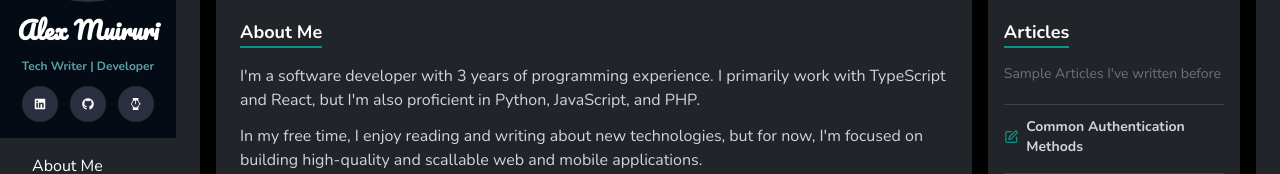
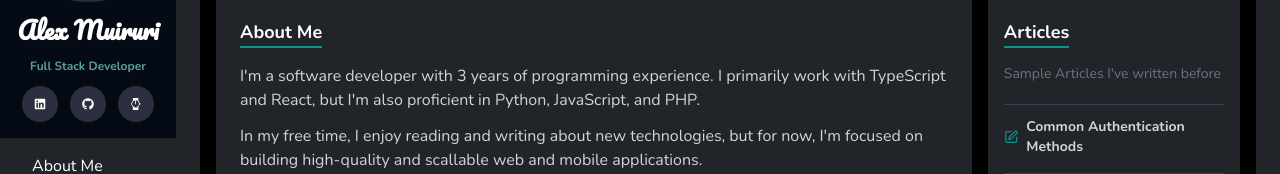
Before and after one commit to alexmuirurik/alexmuirurik, a Next.js app: page / in a window 1280 px wide. Shown: the part 174-348 px from the top of the page. Built offline with nearby package versions, Linux system fonts and the light colour scheme.

Commit message:
Added correct name

```diff
--- a/src/components/template/Sidebar.tsx
+++ b/src/components/template/Sidebar.tsx
@@ -53,7 +53,7 @@ const Sidebar = () => {
                             <Link href="/">Alex Muiruri</Link>
                         </h1>
                         <h4 className="text-[cadetblue] text-xs font-bold cursor-pointer border-b-0">
-                            <Link href="/">Tech Writer | Developer</Link>
+                            <Link href="/">Full Stack Developer</Link>
                         </h4>
                         <div className="social-links flex gap-3">
                             <Link
```
